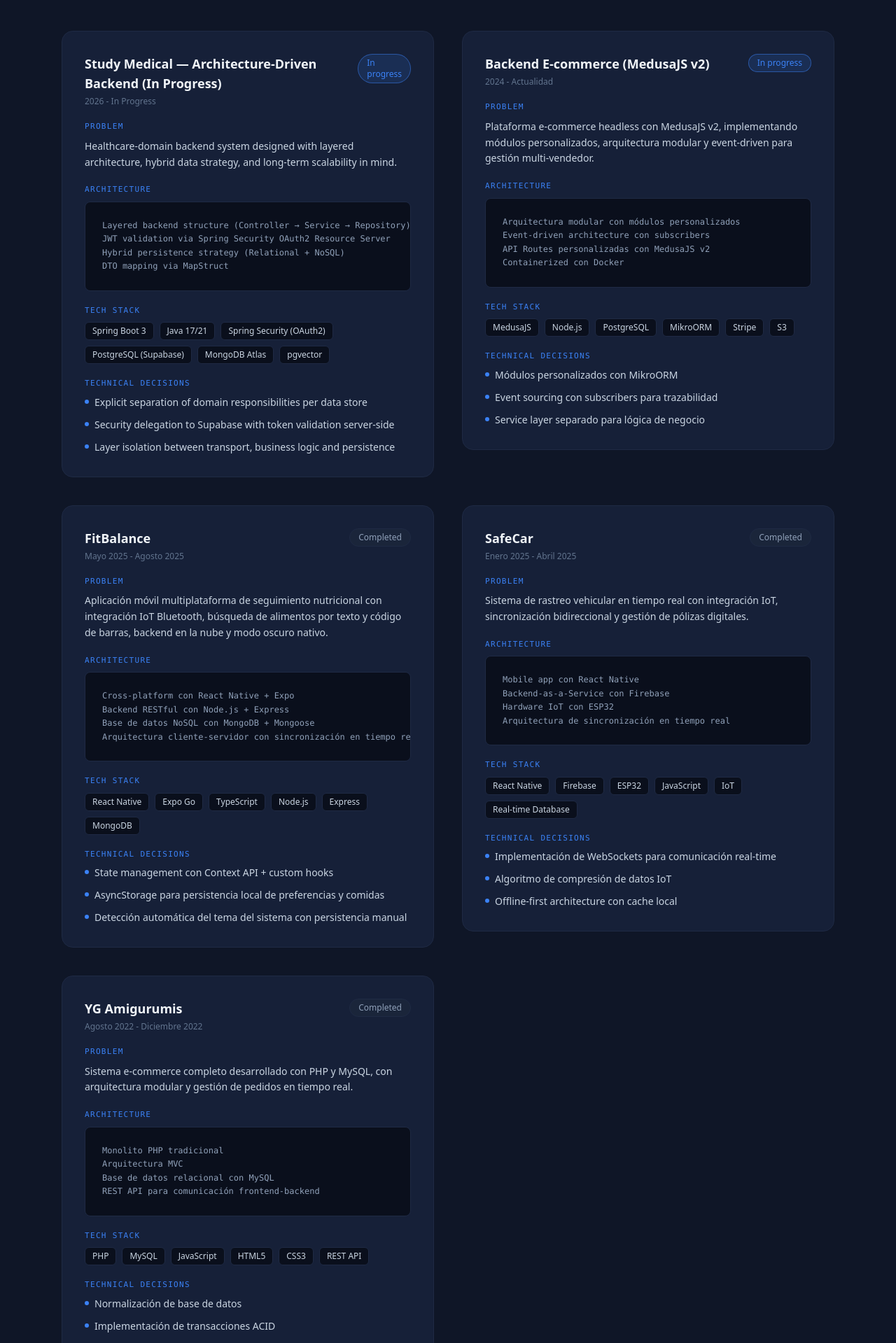
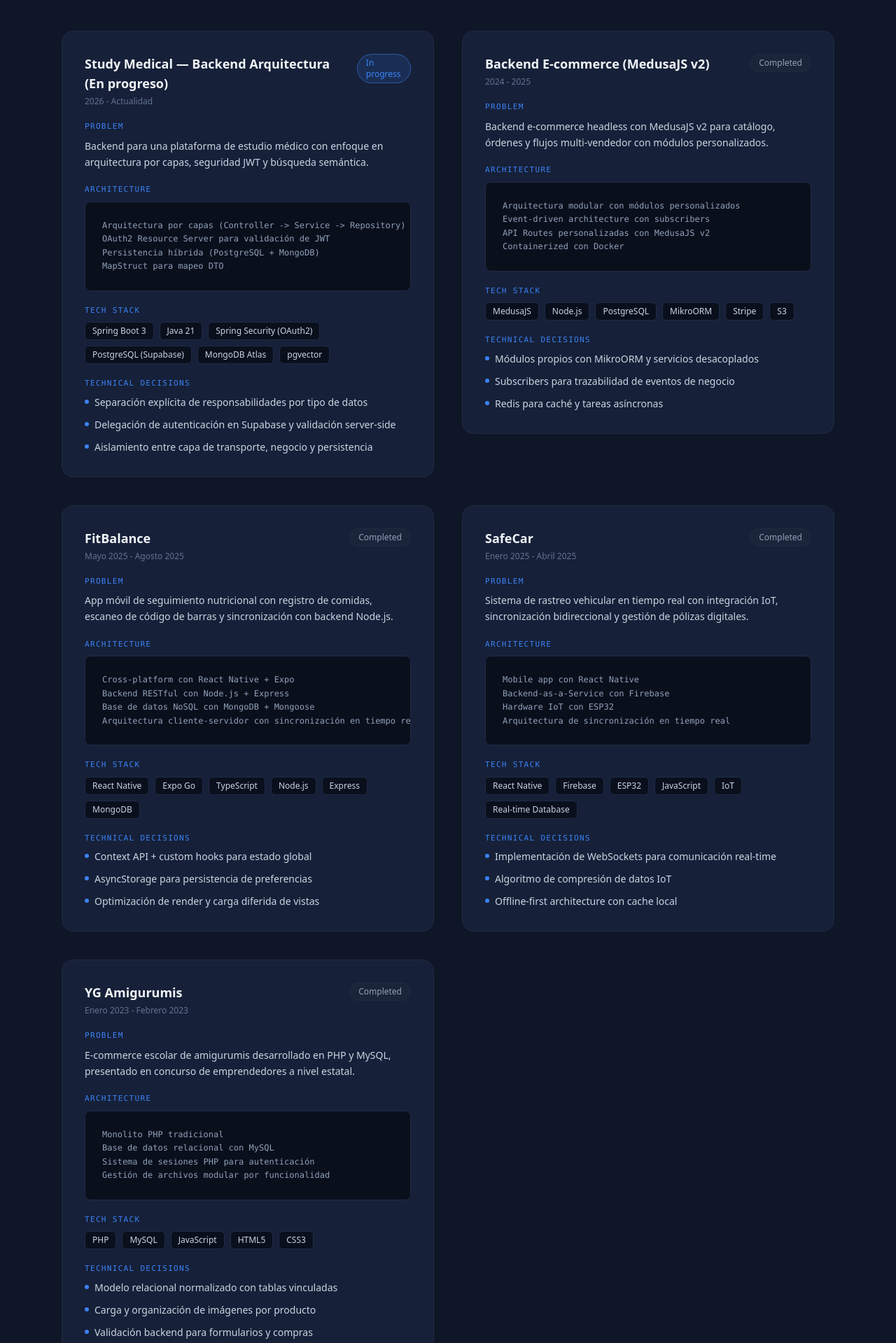
Before and after one commit to Hu-Tao128/Portafolio, a React (Vite) app: page / in a window 1280 px wide. Shown: the part 2440-4359 px from the top of the page at 70% size. Built offline with nearby package versions, Linux system fonts and the light colour scheme.

Commit message:
Actualizacion de datos De proyectos y de escuela

```diff
--- a/src/data/projects.ts
+++ b/src/data/projects.ts
@@ -3,19 +3,19 @@
 export const projects: Project[] = [
   {
     id: 'study-medical',
-    title: 'Study Medical — Architecture-Driven Backend (In Progress)',
-    description: 'Healthcare-domain backend system designed with layered architecture, hybrid data strategy, and long-term scalability in mind.',
+    title: 'Study Medical — Backend Arquitectura (En progreso)',
+    description: 'Backend para una plataforma de estudio médico con enfoque en arquitectura por capas, seguridad JWT y búsqueda semántica.',
     featured: true,
     techStack: [
       'Spring Boot 3',
-      'Java 17/21',
+      'Java 21',
       'Spring Security (OAuth2)',
       'PostgreSQL (Supabase)',
       'MongoDB Atlas',
       'pgvector',
       'WebSocket (STOMP)',
       'Docker',
-      'Flutter (Client)',
+      'Flutter',
       'Supabase Auth'
     ],
     category: 'backend',
@@ -24,12 +24,10 @@
     },
     technicalDetails: {
       architecture: [
-        'Layered backend structure (Controller → Service → Repository)',
-        'JWT validation via Spring Security OAuth2 Resource Server',
-        'Hybrid persistence strategy (Relational + NoSQL)',
-        'DTO mapping via MapStruct',
-        'Rate limiting with Bucket4j',
-        'WebSocket-based real-time communication'
+        'Arquitectura por capas (Controller -> Service -> Repository)',
+        'OAuth2 Resource Server para validación de JWT',
+        'Persistencia híbrida (PostgreSQL + MongoDB)',
+        'MapStruct para mapeo DTO'
       ],
       keyFeatures: [
         'Supabase Auth integration for secure authentication',
@@ -45,10 +43,9 @@
         'Integrating secure JWT validation without custom auth server'
       ],
       solutions: [
-        'Explicit separation of domain responsibilities per data store',
-        'Security delegation to Supabase with token validation server-side',
-        'Layer isolation between transport, business logic and persistence',
-        'Future-proofed architecture with Dockerized environment design'
+        'Separación explícita de responsabilidades por tipo de datos',
+        'Delegación de autenticación en Supabase y validación server-side',
+        'Aislamiento entre capa de transporte, negocio y persistencia'
       ],
       demonstrates: [
         'Hybrid backend architecture planning',
@@ -58,13 +55,13 @@
         'Infrastructure-level awareness beyond CRUD APIs'
       ],
     },
-    period: '2026 - In Progress',
+    period: '2026 - Actualidad',
     status: 'in-progress',
   },
   {
     id: 'medusa-ecommerce',
     title: 'Backend E-commerce (MedusaJS v2)',
-    description: 'Plataforma e-commerce headless con MedusaJS v2, implementando módulos personalizados, arquitectura modular y event-driven para gestión multi-vendedor.',
+    description: 'Backend e-commerce headless con MedusaJS v2 para catálogo, órdenes y flujos multi-vendedor con módulos personalizados.',
     featured: true,
     techStack: [
       'MedusaJS',
@@ -90,16 +87,11 @@
         'ORM con MikroORM para PostgreSQL'
       ],
       keyFeatures: [
-        'Módulo personalizado \'custom-products\' (cross-sell, upsell, related products)',
-        'Módulo personalizado \'seller\' (gestión multi-vendedor con estados: pending/approved/rejected)',
-        'Sistema de email transaccional con Nodemailer y templates HTML',
-        'Integración con Firebase Admin para notificaciones',
-        'Integración con Stripe para pagos',
-        'Almacenamiento de archivos en S3',
-        'API Routes: products, orders, customers, addresses, inventory, shipping, collections, sellers',
-        'Subscribers: payment-success, order-preparation, fulfillment-shipment-created, product-updated',
-        'Workflows para procesos de negocio (create-seller-product, link-seller-product)',
-        'Links entre entidades (seller-customer, seller-product, product-custom)'
+        'Módulos personalizados para productos relacionados y sellers',
+        'Flujo multi-vendedor con estados (pending/approved/rejected)',
+        'Integración con Stripe para pagos y S3 para archivos',
+        'Emails transaccionales con Nodemailer',
+        'Subscribers para eventos críticos de pago y fulfillment'
       ],
       challenges: [
         'Gestión de catálogo con productos personalizados',
@@ -108,10 +100,9 @@
         'Gestión de inventario y órdenes en tiempo real'
       ],
       solutions: [
-        'Módulos personalizados con MikroORM',
-        'Event sourcing con subscribers para trazabilidad',
-        'Service layer separado para lógica de negocio',
-        'Integración con Redis para caché y colas'
+        'Módulos propios con MikroORM y servicios desacoplados',
+        'Subscribers para trazabilidad de eventos de negocio',
+        'Redis para caché y tareas asíncronas'
       ],
       demonstrates: [
         'Comprensión de arquitectura modular MedusaJS v2',
@@ -122,13 +113,13 @@
         'Módulo admin personalizado con SDK'
       ]
     },
-    period: '2024 - Actualidad',
-    status: 'in-progress'
+    period: '2024 - 2025',
+    status: 'completed'
   },
   {
     id: 'fitbalance',
     title: 'FitBalance',
-    description: 'Aplicación móvil multiplataforma de seguimiento nutricional con integración IoT Bluetooth, búsqueda de alimentos por texto y código de barras, backend en la nube y modo oscuro nativo.',
+    description: 'App móvil de seguimiento nutricional con registro de comidas, escaneo de código de barras y sincronización con backend Node.js.',
     featured: true,
     techStack: [
       'React Native',
@@ -154,27 +145,21 @@
         'Arquitectura cliente-servidor con sincronización en tiempo real'
       ],
       keyFeatures: [
-        'Búsqueda de alimentos por texto mediante Nutritionix API',
-        'Escaneo de códigos de barras con cámara (expo-camera)',
-        'Conexión Bluetooth Low Energy con dispositivos IoT (react-native-ble-plx)',
-        'Modo oscuro con persistencia local (AsyncStorage) y detección automática del sistema',
-        'Gestión de datos en la nube con MongoDB',
-        'Sistema de autenticación con bcrypt y perfiles de usuario',
-        'Notificaciones locales programadas (expo-notifications)',
-        'Creación de comidas personalizadas almacenadas localmente',
-        'Estadísticas y gráficas diarias/semanales'
+        'Búsqueda de alimentos por texto y escaneo de barras',
+        'Registro de comidas con almacenamiento local y remoto',
+        'Conexión Bluetooth Low Energy para dispositivos externos',
+        'Modo oscuro y preferencias persistentes',
+        'Estadísticas semanales de consumo'
       ],
       challenges: [
-        'Integración con APIs externas de nutrición (Nutritionix, FatSecret)',
-        'Sincronización de datos entre app y dispositivos Bluetooth',
-        'Optimización de rendimiento en dispositivos móviles',
-        'Gestión de estados complejos con Context API'
+        'Integración de APIs externas de nutrición',
+        'Sincronización entre app, backend y dispositivos Bluetooth',
+        'Rendimiento en dispositivos de gama media'
       ],
       solutions: [
-        'State management con Context API + custom hooks',
-        'AsyncStorage para persistencia local de preferencias y comidas',
-        'Detección automática del tema del sistema con persistencia manual',
-        'Lazy loading de componentes y optimización de renders'
+        'Context API + custom hooks para estado global',
+        'AsyncStorage para persistencia de preferencias',
+        'Optimización de render y carga diferida de vistas'
       ],
       demonstrates: [
         'Desarrollo móvil multiplataforma completo',
@@ -239,49 +224,55 @@
   {
     id: 'yg-amigurumis',
     title: 'YG Amigurumis',
-    description: 'Sistema e-commerce completo desarrollado con PHP y MySQL, con arquitectura modular y gestión de pedidos en tiempo real.',
+    description: 'E-commerce escolar de amigurumis desarrollado en PHP y MySQL, presentado en concurso de emprendedores a nivel estatal.',
     featured: true,
-    techStack: ['PHP', 'MySQL', 'JavaScript', 'HTML5', 'CSS3', 'REST API'],
+    techStack: ['PHP', 'MySQL', 'JavaScript', 'HTML5', 'CSS3'],
     category: 'ecommerce',
     links: {
-      github: 'https://github.com/Hu-Tao128/YG_Amigurumis',
+      github: 'https://github.com/Hu-Tao128/YG_Amigurumis'
     },
     technicalDetails: {
       architecture: [
         'Monolito PHP tradicional',
-        'Arquitectura MVC',
         'Base de datos relacional con MySQL',
-        'REST API para comunicación frontend-backend',
+        'Sistema de sesiones PHP para autenticación',
+        'Gestión de archivos modular por funcionalidad'
       ],
       keyFeatures: [
-        'Diseño de arquitectura de base de datos modular multi-producto',
-        'Desarrollo completo de sistema e-commerce',
-        'Implementación de autenticación con sesiones PHP',
-        'Carrito de compras con gestión de inventario',
-        'Gestión de pedidos y notificaciones',
-        'Integración de sistema de pagos (Stripe)',
-        'Sistema de notificaciones automáticas por email',
+        'Registro e inicio de sesión de usuarios',
+        'Carrito de compras y flujo de checkout por pasos',
+        'Catálogo categorizado con buscador',
+        'Panel administrativo para gestión de productos',
+        'Módulo de personalización de pedidos'
       ],
       challenges: [
-        'Diseño de BD escalable para múltiples productos',
-        'Gestión de transacciones seguras',
-        'Optimización de consultas MySQL',
+        'Diseño de base de datos para múltiples tipos de producto',
+        'Gestión de imágenes y formularios dinámicos',
+        'Validación de datos durante el checkout'
       ],
       solutions: [
-        'Normalización de base de datos',
-        'Implementación de transacciones ACID',
-        'Indexación estratégica de tablas',
-        'Cache de consultas frecuentes',
+        'Modelo relacional normalizado con tablas vinculadas',
+        'Carga y organización de imágenes por producto',
+        'Validación backend para formularios y compras'
       ],
       demonstrates: [
-        'Desarrollo web full-stack clásico',
+        'Desarrollo web full-stack clásico con PHP',
         'Diseño de bases de datos relacionales',
-        'Manejo de flujos de e-commerce',
-        'Experiencia con PHP tradicional',
-        'Gestión de sistemas de pagos',
-      ],
+        'Manejo de sesiones y autenticación',
+        'Gestión de formularios y validación',
+        'Programación orientada a objetos con MySQLi',
+        'Diseño UI/UX para e-commerce'
+      ]
     },
-    period: 'Agosto 2022 - Diciembre 2022',
+    period: 'Enero 2023 - Febrero 2023',
     status: 'completed',
+    school: {
+      name: 'CETIs No. 58 \'Emiliano Zapata\'',
+      career: 'Técnico en Programación',
+      semester: '6to Semestre',
+      competition: 'Concurso de Emprendedores 2023',
+      achievement: 'Etapa Estatal Ensenada'
+    },
+    team: 'Bahía Group'
   },
 ];
--- a/src/types/project.ts
+++ b/src/types/project.ts
@@ -19,6 +19,14 @@
   };
   period: string;
   status: 'completed' | 'in-progress' | 'prototype';
+  school?: {
+    name: string;
+    career: string;
+    semester: string;
+    competition?: string;
+    achievement?: string;
+  };
+  team?: string;
 }
 
 export interface TechnicalDetails {
```
